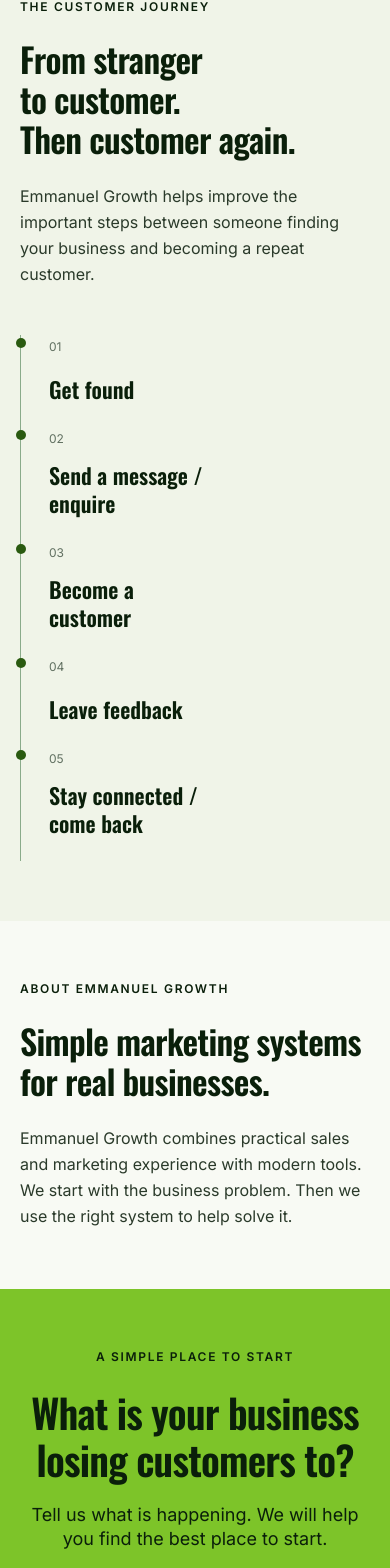
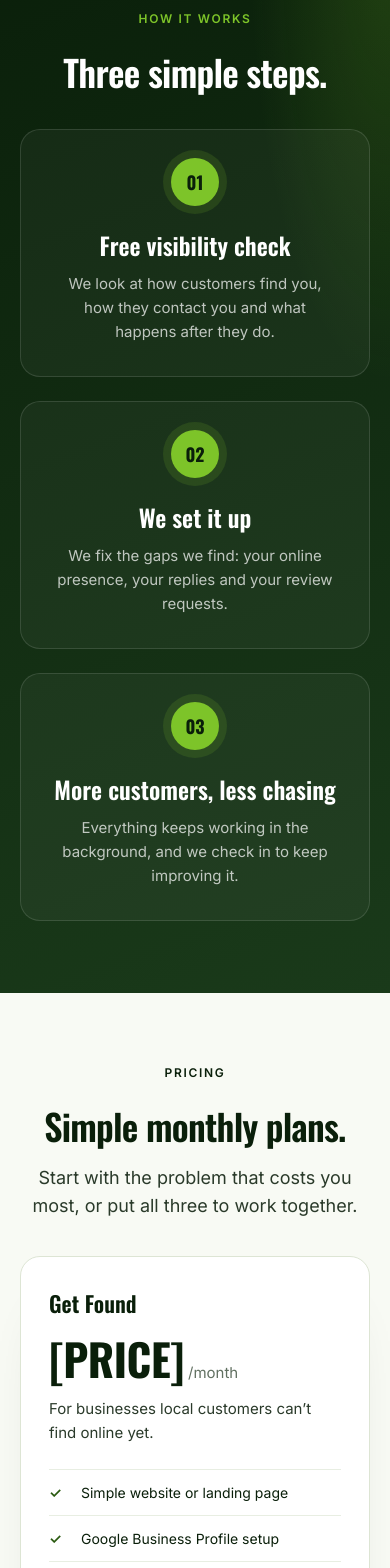
Before and after one commit to ojeemma3-ctrl/emmanuelgrowth-new-website, a Next.js app: page / in a window 390 px wide. Shown: the part 4833-6401 px from the top of the page. Built offline with nearby package versions, Linux system fonts and the light colour scheme; no server answers.

Commit message:
Redesign phase 3: three-step How it works, placeholder pricing with complete-system card, Pricing in nav
Co-Authored-By: Claude Opus 5.5 <noreply@anthropic.com>

```diff
--- a/app/globals.css
+++ b/app/globals.css
@@ -39,7 +39,7 @@ h2 { font-size: 44px; line-height: 1.14; letter-spacing: -.02em; font-weight: 60
 .brand-mark { width: 36px; height: 36px; flex: 0 0 auto; border-radius: 8px; }
 .brand-label { color: inherit; }
 .brand-label b { color: var(--growth); font-weight: inherit; }
-.site-header nav { display: flex; align-items: center; gap: 32px; font-size: 14px; line-height: 20px; }
+.site-header nav { display: flex; align-items: center; gap: 26px; font-size: 14px; line-height: 20px; }
 .site-header nav > a { color: rgba(255,255,255,.78); transition: color .18s ease; }
 .site-header nav > a:hover { color: var(--growth); }
 .menu-button { display: none; min-width: 44px; min-height: 44px; border: 0; background: transparent; font-size: 14px; font-weight: 600; cursor: pointer; }
@@ -132,6 +132,36 @@ h2 { font-size: 44px; line-height: 1.14; letter-spacing: -.02em; font-weight: 60
 .ui-review-button { align-self: flex-end; padding: 9px 16px; border-radius: 999px; background: var(--ink); color: var(--white); font-size: 13px; font-weight: 600; }
 .ui-stars { align-self: center; padding-top: 6px; color: #d99a00; font-size: 26px; letter-spacing: .12em; }
 
+.how-section { padding-block: 112px; background: radial-gradient(ellipse 60% 70% at 100% 0%, rgba(125,196,41,.18), transparent 60%), linear-gradient(160deg, var(--ink), var(--forest)); color: var(--white); }
+.how-heading, .pricing-heading { max-width: 640px; margin: 0 auto 56px; text-align: center; }
+.how-heading .kicker { color: var(--growth); }
+.how-heading h2, .pricing-heading h2 { margin-bottom: 0; font-size: clamp(2.25rem, 4.4vw, 3.5rem); }
+.how-steps { position: relative; display: grid; grid-template-columns: repeat(3, 1fr); gap: 24px; margin: 0; padding: 0; list-style: none; }
+.how-steps::before { content: ''; position: absolute; top: 59px; left: 16%; right: 16%; height: 1px; background: repeating-linear-gradient(90deg, rgba(255,255,255,.3) 0 6px, transparent 6px 12px); }
+.how-steps li { position: relative; padding: 36px 32px 40px; border: 1px solid rgba(255,255,255,.12); border-radius: 20px; background: rgba(255,255,255,.04); text-align: center; }
+.how-step-number { position: relative; width: 48px; height: 48px; display: grid; place-items: center; margin: 0 auto 24px; border-radius: 50%; background: var(--growth); color: var(--ink); font-family: var(--font-oswald), sans-serif; font-size: 18px; font-weight: 700; box-shadow: 0 0 0 8px rgba(125,196,41,.15); }
+.how-steps h3 { margin-bottom: 12px; font-size: 24px; line-height: 30px; font-weight: 600; }
+.how-steps p { margin: 0 auto; max-width: 30ch; font-size: 15px; line-height: 24px; color: rgba(255,255,255,.72); }
+
+.pricing-section { padding-block: 112px; }
+.pricing-heading > p:not(.kicker) { margin: 16px 0 0; font-size: 18px; line-height: 28px; color: var(--text); }
+.pricing-grid { display: grid; grid-template-columns: repeat(4, minmax(0, 1fr)); gap: 20px; align-items: stretch; }
+.price-card { display: flex; flex-direction: column; padding: 32px 28px; border: 1px solid var(--line); border-radius: 20px; background: var(--white); box-shadow: 0 30px 60px -45px rgba(10,31,10,.3); }
+.price-card h3 { margin-bottom: 20px; font-size: 22px; line-height: 28px; font-weight: 600; }
+.price-amount { display: flex; align-items: baseline; gap: 4px; margin-bottom: 12px; }
+.price-amount strong { font-family: var(--font-oswald), sans-serif; font-size: 44px; line-height: 1; font-weight: 700; letter-spacing: -.01em; }
+.price-amount span { font-size: 15px; color: var(--muted); }
+.price-for { min-height: 48px; margin-bottom: 24px; font-size: 15px; line-height: 24px; color: var(--text); }
+.price-includes { margin: 0 0 28px; padding: 0; list-style: none; border-top: 1px solid var(--line-soft); }
+.price-includes li { display: grid; grid-template-columns: 22px minmax(0, 1fr); gap: 10px; padding-block: 12px; border-bottom: 1px solid var(--line-soft); font-size: 14px; line-height: 21px; }
+.price-includes li > span { color: var(--deep-growth); font-weight: 700; }
+.price-button { width: 100%; margin-top: auto; }
+.price-card.is-highlighted { border-color: var(--forest); background: radial-gradient(circle at 100% 0%, rgba(125,196,41,.22), transparent 55%), linear-gradient(160deg, var(--forest), var(--ink)); color: var(--white); box-shadow: 0 40px 70px -35px rgba(10,31,10,.7); }
+.price-card.is-highlighted .price-amount span, .price-card.is-highlighted .price-for { color: rgba(255,255,255,.72); }
+.price-card.is-highlighted .price-includes, .price-card.is-highlighted .price-includes li { border-color: rgba(255,255,255,.14); }
+.price-card.is-highlighted .price-includes li > span { color: var(--growth); }
+.price-card.is-highlighted :focus-visible { outline-color: var(--growth); }
+
 .how-help, .journey-section, .about-section, .final-cta { padding-block: 120px; }
 .intro-grid { display: grid; grid-template-columns: 7fr 5fr; gap: 48px; align-items: end; }
 .intro-grid h2 { max-width: 720px; margin-bottom: 0; }
@@ -208,14 +238,6 @@ h2 { font-size: 44px; line-height: 1.14; letter-spacing: -.02em; font-weight: 60
 .return-row { margin-top: auto; padding-top: 22px; border-top: 1px solid var(--line); display: flex; justify-content: space-between; gap: 16px; font-size: 13px; }
 .return-row span { color: var(--muted); }
 
-.journey-section { background: var(--leaf); }
-.journey-list { list-style: none; display: grid; grid-template-columns: repeat(5, 1fr); padding: 0; margin: 60px 0 0; border-top: 1px solid var(--sage); }
-.journey-list li { min-height: 178px; padding: 24px 20px 20px 0; border-right: 1px solid var(--sage); display: flex; flex-direction: column; justify-content: space-between; position: relative; }
-.journey-list li:not(:first-child) { padding-left: 20px; }
-.journey-list li:last-child { border-right: 0; }
-.journey-list li::before { content: ''; width: 10px; height: 10px; position: absolute; top: -5px; left: -1px; background: var(--deep-growth); border-radius: 50%; }
-.journey-list span { color: var(--muted); font-size: 12px; }
-.journey-list strong { max-width: 170px; font-family: var(--font-oswald), sans-serif; font-size: 22px; line-height: 28px; font-weight: 600; }
 
 
 .about-grid { display: grid; grid-template-columns: 4fr 8fr; gap: 24px; }
@@ -314,6 +336,7 @@ h2 { font-size: 44px; line-height: 1.14; letter-spacing: -.02em; font-weight: 60
 .site-header :focus-visible, .hero :focus-visible, .offer-dark :focus-visible, .concierge-section :focus-visible, .site-footer :focus-visible, .ava-launcher:focus-visible { outline-color: var(--growth); }
 
 @media (max-width: 1199px) {
+  .pricing-grid { grid-template-columns: repeat(2, minmax(0, 1fr)); }
   h1 { font-size: 60px; line-height: 1.07; }
   h2 { font-size: 40px; line-height: 1.18; }
   .container { width: calc(100% - 64px); }
@@ -342,7 +365,7 @@ h2 { font-size: 44px; line-height: 1.14; letter-spacing: -.02em; font-weight: 60
   .hero-outcomes > a:nth-child(n+3) { border-top: 1px solid rgba(255,255,255,.12); }
 }
 
-@media (max-width: 1099px) {
+@media (max-width: 1199px) {
   .menu-button { display: block; color: var(--white); }
   .site-header nav { position: absolute; left: 0; right: 0; top: 76px; display: none; flex-direction: column; align-items: stretch; gap: 0; padding: 20px; background: var(--ink); border-bottom: 1px solid rgba(255,255,255,.1); }
   .site-header nav.is-open { display: flex; }
@@ -352,12 +375,19 @@ h2 { font-size: 44px; line-height: 1.14; letter-spacing: -.02em; font-weight: 60
 }
 
 @media (max-width: 899px) {
+  .how-steps { grid-template-columns: 1fr; }
+  .how-steps::before { display: none; }
   .offer-panel { grid-template-columns: 1fr; }
   .offer-panel.is-flipped .offer-text { order: 0; }
   .offer-media { min-height: 340px; }
 }
 
 @media (max-width: 767px) {
+  .how-section, .pricing-section { padding-block: 72px; }
+  .how-heading, .pricing-heading { margin-bottom: 36px; }
+  .how-steps li { padding: 28px 22px 32px; }
+  .pricing-grid { grid-template-columns: 1fr; }
+  .price-for { min-height: 0; }
   .offers-intro { padding-block: 72px 24px; }
   .offer-block { padding-block: 10px; }
   .offer-block:last-of-type { padding-bottom: 72px; }
@@ -410,10 +440,6 @@ h2 { font-size: 44px; line-height: 1.14; letter-spacing: -.02em; font-weight: 60
   .demo-chat { padding: 24px 18px; }
   .follow-card { width: 92%; }
   .review-card { width: 84%; }
-  .journey-list { display: block; margin-top: 48px; border-top: 0; border-left: 1px solid var(--sage); }
-  .journey-list li, .journey-list li:not(:first-child) { min-height: 92px; padding: 0 0 24px 28px; border-right: 0; }
-  .journey-list li::before { top: 3px; left: -5px; }
-  .journey-list strong { margin-top: 10px; }
   .final-cta h2 { font-size: 40px; line-height: 47px; }
   .footer-grid { display: block; }
   .site-footer p { margin: 20px 0; }
--- a/app/page.tsx
+++ b/app/page.tsx
@@ -1,8 +1,9 @@
 import { About } from '../components/home/About';
-import { CustomerJourney } from '../components/home/CustomerJourney';
 import { FinalCTA } from '../components/home/FinalCTA';
 import { Hero } from '../components/home/Hero';
+import { HowItWorks } from '../components/home/HowItWorks';
 import { OfferSections } from '../components/home/OfferSections';
+import { Pricing } from '../components/home/Pricing';
 import { SiteShell } from '../components/home/SiteShell';
 
 const structuredData = {
@@ -42,7 +43,8 @@ export default function Home() {
     >
       <Hero />
       <OfferSections />
-      <CustomerJourney />
+      <HowItWorks />
+      <Pricing />
       <About />
       <FinalCTA />
     </SiteShell>
--- a/components/home/Footer.tsx
+++ b/components/home/Footer.tsx
@@ -15,7 +15,7 @@ export function Footer() {
         </Link>
         <p>Get found. Convert more enquiries. Stay connected.</p>
         <div className="footer-links">
-          <nav aria-label="Footer navigation"><Link href="/#services">Services</Link><Link href="/#journey">How It Works</Link><Link href="/#about">About</Link></nav>
+          <nav aria-label="Footer navigation"><Link href="/#services">Services</Link><Link href="/#how-it-works">How It Works</Link><Link href="/#pricing">Pricing</Link><Link href="/#about">About</Link></nav>
           <nav className="footer-legal" aria-label="Legal information"><Link href="/privacy-policy">Privacy</Link><Link href="/cookie-policy">Cookies</Link><Link href="/terms-of-use">Terms</Link>{analyticsEnabled ? <CookieSettingsButton /> : null}</nav>
         </div>
         <small>© {new Date().getFullYear()} Emmanuel Growth</small>
--- a/components/home/Header.tsx
+++ b/components/home/Header.tsx
@@ -26,7 +26,8 @@ export function Header() {
           <Link href="/#get-found" onClick={() => setMenuOpen(false)}>Get Found</Link>
           <Link href="/#convert-enquiries" onClick={() => setMenuOpen(false)}>Convert Enquiries</Link>
           <Link href="/#get-more-reviews" onClick={() => setMenuOpen(false)}>Get More Reviews</Link>
-          <Link href="/#journey" onClick={() => setMenuOpen(false)}>How It Works</Link>
+          <Link href="/#how-it-works" onClick={() => setMenuOpen(false)}>How It Works</Link>
+          <Link href="/#pricing" onClick={() => setMenuOpen(false)}>Pricing</Link>
           <button className="button button-dark nav-button" onClick={startContact} type="button">Get a free visibility check <Arrow /></button>
         </nav>
       </div>
--- a/components/home/Hero.tsx
+++ b/components/home/Hero.tsx
@@ -5,7 +5,7 @@ const outcomes = [
   { title: 'Get Found', text: 'Show up when local customers search.', href: '#get-found' },
   { title: 'Convert Enquiries', text: 'Every enquiry gets a quick first answer.', href: '#convert-enquiries' },
   { title: 'Get More Reviews', text: 'Happy customers leave proof for you.', href: '#get-more-reviews' },
-  { title: 'One simple system', text: 'Set up for you, easy to run day to day.', href: '#journey' },
+  { title: 'One simple system', text: 'Set up for you, easy to run day to day.', href: '#how-it-works' },
 ];
 
 export function Hero() {
--- /dev/null
+++ b/components/home/HowItWorks.tsx
@@ -0,0 +1,36 @@
+const steps = [
+  {
+    title: 'Free visibility check',
+    text: 'We look at how customers find you, how they contact you and what happens after they do.',
+  },
+  {
+    title: 'We set it up',
+    text: 'We fix the gaps we find: your online presence, your replies and your review requests.',
+  },
+  {
+    title: 'More customers, less chasing',
+    text: 'Everything keeps working in the background, and we check in to keep improving it.',
+  },
+];
+
+export function HowItWorks() {
+  return (
+    <section className="how-section" id="how-it-works">
+      <div className="container">
+        <div className="how-heading">
+          <p className="kicker">How it works</p>
+          <h2>Three simple steps.</h2>
+        </div>
+        <ol className="how-steps">
+          {steps.map((step, index) => (
+            <li key={step.title}>
+              <span className="how-step-number">{String(index + 1).padStart(2, '0')}</span>
+              <h3>{step.title}</h3>
+              <p>{step.text}</p>
+            </li>
+          ))}
+        </ol>
+      </div>
+    </section>
+  );
+}
--- /dev/null
+++ b/components/home/Pricing.tsx
@@ -0,0 +1,85 @@
+import { ContactTrigger } from './InteractionTriggers';
+
+// All pricing placeholders live here. Replace [PRICE] with real figures when ready.
+const pricing = {
+  heading: 'Simple monthly plans.',
+  intro: 'Start with the problem that costs you most, or put all three to work together.',
+  period: '/month',
+  plans: [
+    {
+      name: 'Get Found',
+      price: '[PRICE]',
+      forWho: 'For businesses local customers can’t find online yet.',
+      includes: [
+        'Simple website or landing page',
+        'Google Business Profile setup',
+        'Call, WhatsApp and booking buttons',
+      ],
+      cta: 'Choose this plan',
+      highlighted: false,
+    },
+    {
+      name: 'Convert Enquiries',
+      price: '[PRICE]',
+      forWho: 'For businesses that get enquiries but lose too many.',
+      includes: [
+        'One place for WhatsApp, calls and bookings',
+        'Quick first reply to every enquiry',
+        'Simple follow-up until they book',
+      ],
+      cta: 'Choose this plan',
+      highlighted: false,
+    },
+    {
+      name: 'Get More Reviews',
+      price: '[PRICE]',
+      forWho: 'For businesses with happy customers but few reviews.',
+      includes: [
+        'Review request after every job',
+        'One tap to your Google or Trustpilot page',
+        'Friendly follow-up that brings customers back',
+      ],
+      cta: 'Choose this plan',
+      highlighted: false,
+    },
+    {
+      name: 'Complete system',
+      price: '[PRICE]',
+      forWho: 'For businesses that want all three working together.',
+      includes: [
+        'Everything in Get Found',
+        'Everything in Convert Enquiries',
+        'Everything in Get More Reviews',
+      ],
+      cta: 'Choose this plan',
+      highlighted: true,
+    },
+  ],
+};
+
+export function Pricing() {
+  return (
+    <section className="pricing-section" id="pricing">
+      <div className="container">
+        <div className="pricing-heading">
+          <p className="kicker">Pricing</p>
+          <h2>{pricing.heading}</h2>
+          <p>{pricing.intro}</p>
+        </div>
+        <div className="pricing-grid">
+          {pricing.plans.map((plan) => (
+            <article className={`price-card${plan.highlighted ? ' is-highlighted' : ''}`} key={plan.name}>
+              <h3>{plan.name}</h3>
+              <p className="price-amount"><strong>{plan.price}</strong><span>{pricing.period}</span></p>
+              <p className="price-for">{plan.forWho}</p>
+              <ul className="price-includes">
+                {plan.includes.map((item) => <li key={item}><span aria-hidden="true">✓</span>{item}</li>)}
+              </ul>
+              <ContactTrigger className={`button ${plan.highlighted ? 'button-growth' : 'button-dark'} price-button`}>{plan.cta}</ContactTrigger>
+            </article>
+          ))}
+        </div>
+      </div>
+    </section>
+  );
+}
```
Also changed, not shown: _archive/app/globals.removed.css (+14 -0 lines), _archive/components/home/CustomerJourney.tsx (renamed from components/home/CustomerJourney.tsx), 1 other file (tests, documents, lock files or other folders).
